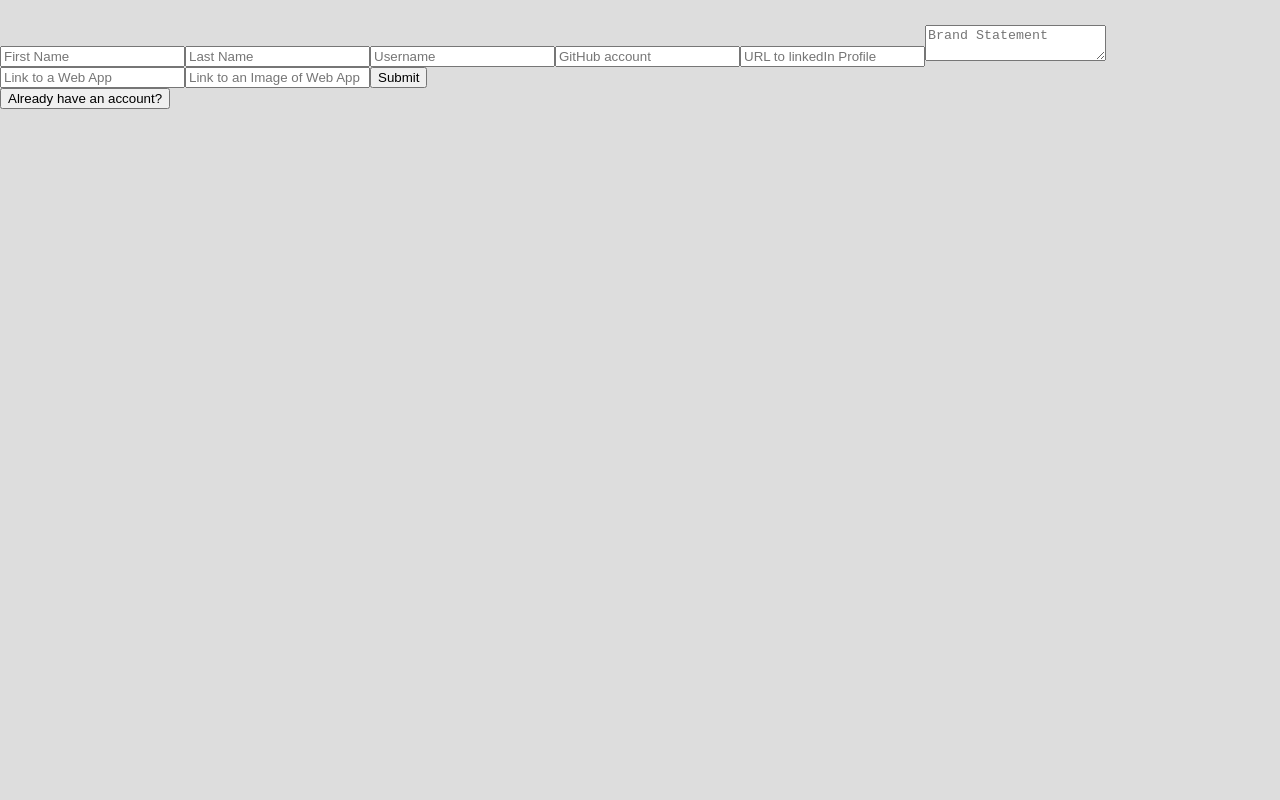
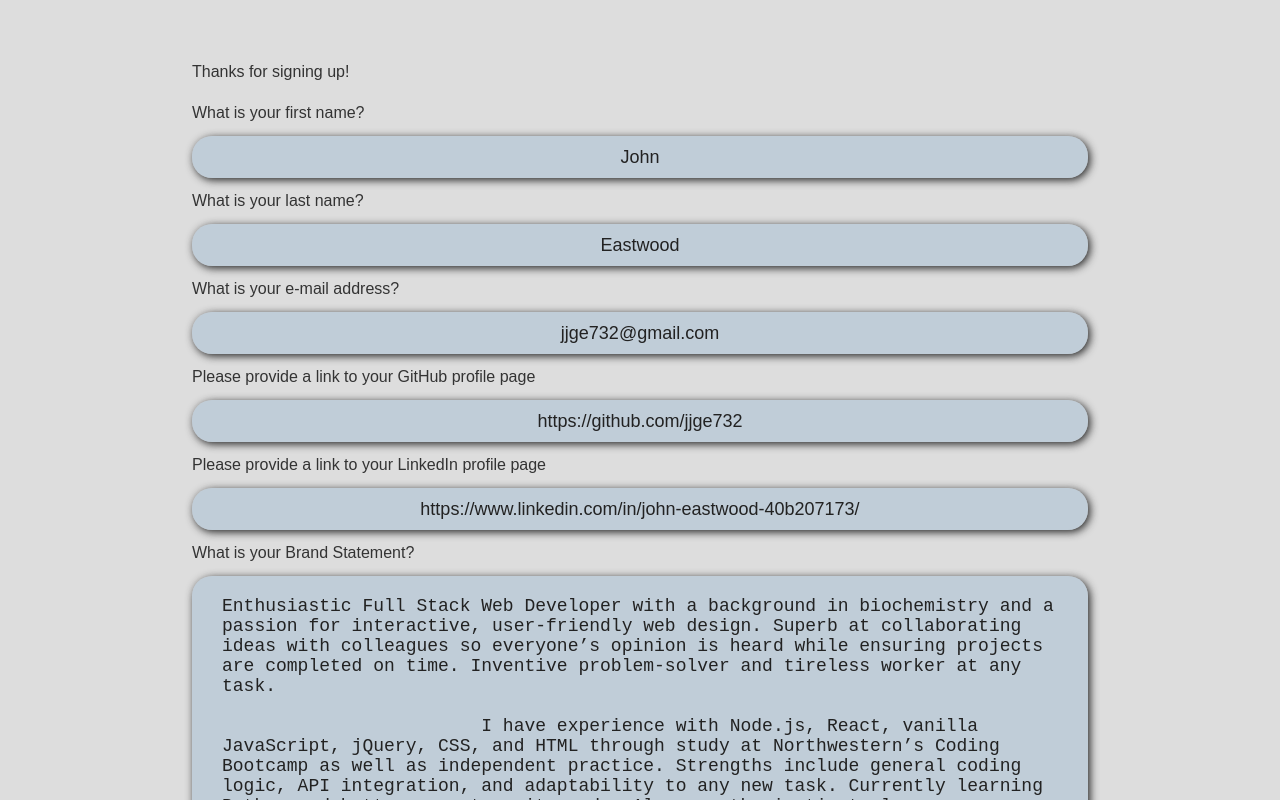
Before and after one commit to jjge732/Portfolio, a React (Create React App) app in the folder client/: page /form in a window 1280 px wide. Shown: the top 800 px of the page. Built offline with nearby package versions, Linux system fonts and the light colour scheme; the HTML template or start-up script is replaced by a standard one.

Commit message:
added styling to form page

```diff
--- a/client/src/assets/css/App.css
+++ b/client/src/assets/css/App.css
@@ -168,7 +168,7 @@ h4 {
     animation: move 3s infinite;
 }
 
-.back-end {
+/* .back-end {
   background-color: #000;
   color: #fff;
   width: 400px;
@@ -177,6 +177,65 @@ h4 {
   height: 40px;
   box-sizing: border-box;
   text-align: center;
+} */
+
+#form form{
+    display: grid;
+    grid-template-rows: repeat(auto-fit, auto);
+    grid-template-columns: auto;
+    grid-row-gap: 15px;
+    margin: 25px auto;
+}
+
+form input, form textarea {
+    height: 40px;
+    background-color: rgba(164, 189, 212, 50%);
+    border-color: rgba(164, 189, 212, 50%);
+    border: 0;
+    border-radius: 20px;
+    box-shadow: 2px 2px 8px;
+    font-size: 18px;
+    color: #222;
+    text-align: center;
+}
+
+::placeholder {
+    font-size: 18px;
+    color: #222;
+    text-align: center;
+}
+
+#form button{
+    height: 30px;
+    background-color: rgb(164, 189, 212);
+    border-color: rgb(164, 189, 212);
+    box-shadow: 2px 2px 8px;
+    font-size: 18px;
+    color: #222;
+}
+
+form button {
+    width: 25%;
+    justify-self: right;
+}
+
+#form {
+    margin: 5% 15%;
+}
+
+h5 {
+    color: #333;
+}
+
+button {
+    border-radius: 25px;
+    cursor: pointer;
+}
+
+#brandStatement, #brandStatement::placeholder {
+    height: 320px;
+    padding: 10px 15px;
+    text-align: start;
 }
 
 @media screen and (max-width: 1600) {
@@ -189,6 +248,9 @@ h4 {
     header h1 {
         width: 100%;
         text-align: start;
+    }
+    #form {
+        margin: 5%;
     }
 }
 
--- /dev/null
+++ b/client/src/components/CreatePortfolioButton.js
@@ -0,0 +1,28 @@
+import React, {Component} from 'react';
+
+class CreatePortfolioButton extends Component {
+    buttonStyle = {
+        fontSize: '34px',
+        borderRadius: '25px',
+        color: 'rgb(51, 51, 51)',
+        borderColor: 'rgb(164, 189, 212)',
+        backgroundColor: 'rgb(164, 189, 212)',
+        boxShadow: '-3px 3px 8px'
+    }
+    render () {
+        return (
+            <div>
+                <h3>
+                    Want a portfolio like this? {' '}
+                <button style={this.buttonStyle}>
+                    <a href='/form'>
+                        Click here!
+                    </a>
+                </button>
+                </h3>
+            </div>
+        )
+    }
+}
+
+export default CreatePortfolioButton;
--- a/client/src/components/Form.js
+++ b/client/src/components/Form.js
@@ -12,7 +12,7 @@ class Form extends Component {
         urlLink: '',
         imageLink: '',
         newUser: true
-      };
+    };
 
     updateUser = () => this.setState({newUser: this.state.newUser ? false: true});
 
@@ -75,98 +75,133 @@ class Form extends Component {
                 }).catch(err => console.log(err));
             }).catch(err => console.log(err));
         }
-      };
-
+    };
     render() {
         return this.state.newUser ? (
-            <div>
-                <p>
-                    {this.state.firstName + ' ' + this.state.lastName}
-                </p>
-                <form className="form">
+            <div id='form'>
+                <h5>
+                    Thanks for signing up{this.state.firstName && this.state.lastName ? ' ' + this.state.firstName + ' ' + this.state.lastName + '!': '!'}
+                </h5>
+                <form>
+                    <h5>
+                        What is your first name?
+                    </h5>
                     <input
                         value={this.state.firstName}
                         name="firstName"
                         onChange={this.handleInputChange}
                         type="text"
-                        placeholder="First Name"
+                        placeholder="John"
                     />
+                    <h5>
+                        What is your last name?
+                    </h5>
                     <input
                         value={this.state.lastName}
                         name="lastName"
                         onChange={this.handleInputChange}
                         type="text"
-                        placeholder="Last Name"
+                        placeholder="Eastwood"
                     />
+                    <h5>
+                        What is your e-mail address?
+                    </h5>
                     <input
                         value={this.state.user}
                         name="user"
                         onChange={this.handleInputChange}
                         type="text"
-                        placeholder="Username"
+                        placeholder="jjge732@gmail.com"
                     />
+                    <h5>
+                        Please provide a link to your GitHub profile page
+                    </h5>
                     <input
                         value={this.state.gitHub}
                         name="gitHub"
                         onChange={this.handleInputChange}
                         type="text"
-                        placeholder="GitHub account"
+                        placeholder="https://github.com/jjge732"
                     />
+                    <h5>
+                        Please provide a link to your LinkedIn profile page
+                    </h5>
                     <input
                         value={this.state.linkedIn}
                         name="linkedIn"
                         onChange={this.handleInputChange}
                         type="text"
-                        placeholder="URL to linkedIn Profile"
+                        placeholder="https://www.linkedin.com/in/john-eastwood-40b207173/"
                     />
+                    <h5>
+                        What is your Brand Statement?
+                    </h5>
                     <textarea
+                        id="brandStatement"
                         value={this.state.brandStatement}
                         name="brandStatement"
                         onChange={this.handleInputChange}
                         type="text"
-                        placeholder="Brand Statement"
+                        placeholder="Enthusiastic Full Stack Web Developer with a background in biochemistry and a passion for interactive, user-friendly web design. Superb at collaborating ideas with colleagues so everyone’s opinion is heard while ensuring projects are completed on time. Inventive problem-solver and tireless worker at any task.
+
+                        I have experience with Node.js, React, vanilla JavaScript, jQuery, CSS, and HTML through study at Northwestern’s Coding Bootcamp as well as independent practice. Strengths include general coding logic, API integration, and adaptability to any new task. Currently learning Python and better ways to write code. Always enthusiastic to learn new ways of accomplishing objectives. My coding and interpersonal skills will undoubtedly help any team design and output amazing products in a timely manner."
                     />
+                    <h5>
+                        Please provide a link to one of your projects
+                    </h5>
                     <input
                         value={this.state.urlLink}
                         name="urlLink"
                         onChange={this.handleInputChange}
                         type="text"
-                        placeholder="Link to a Web App"
+                        placeholder="https://ancient-wave-72500.herokuapp.com/"
                     />
+                    <h5>
+                        Please provide a link to an image to represent your project
+                    </h5>
                     <input
                         value={this.state.imageLink}
                         name="imageLink"
                         onChange={this.handleInputChange}
                         type="text"
-                        placeholder="Link to an Image of Web App"
+                        placeholder="https://images.pexels.com/photos/"
                     />
                 <button onClick={this.handleFormSubmit}>Submit</button>
                 </form>
                 <button onClick={this.updateUser}>Already have an account?</button>
             </div>
         ) : (
-            <div>
-                <form className="form">
+            <div id="form">
+                <form>
+                    <h5>
+                        What is your e-mail address?
+                    </h5>
                     <input
                         value={this.state.user}
                         name="user"
                         onChange={this.handleInputChange}
                         type="text"
-                        placeholder="Username"
+                        placeholder="jjge732@gmail.com"
                     />
+                    <h5>
+                        Please provide a link to one of your projects
+                    </h5>
                     <input
                         value={this.state.urlLink}
                         name="urlLink"
                         onChange={this.handleInputChange}
                         type="text"
-                        placeholder="Link to a Web App"
+                        placeholder="https://ancient-wave-72500.herokuapp.com/"
                     />
+                    <h5>
+                        Please provide a link to an image to represent your project
+                    </h5>
                     <input
                         value={this.state.imageLink}
                         name="imageLink"
                         onChange={this.handleInputChange}
                         type="text"
-                        placeholder="Link to an Image of Web App"
+                        placeholder="https://images.pexels.com/photos/"
                     />
                     <button onClick={this.handleFormSubmit}>Submit</button>
                 </form>
--- a/client/src/components/Home.js
+++ b/client/src/components/Home.js
@@ -2,6 +2,7 @@ import React, {Component} from 'react';
 import LandingImageContainer from './LandingImageContainer';
 import BrandStatement from './BrandStatement';
 import Portfolio from './Portfolio';
+import CreatePortfolioButton from './CreatePortfolioButton';
 import Footer from './Footer';
 import API from './utils/API';
 
@@ -18,6 +19,7 @@ class Home extends Component {
                 <LandingImageContainer name={this.state.firstName + ' ' + this.state.lastName}/>
                 <BrandStatement statement={this.state.brandStatement} />
                 <Portfolio screenshotLinks={this.state.screenshotLinks} />
+                <CreatePortfolioButton />
                 <Footer gitHub={this.state.gitHub} linkedIn={this.state.linkedIn}/>
             </div>
         ) : (
--- a/client/src/components/LandingImageContainer.js
+++ b/client/src/components/LandingImageContainer.js
@@ -32,15 +32,9 @@ class LandingImageContainer extends Component {
             this.setState({toTopShouldExist: false});
         }
     }
-    getColoredImage = () => {
-        this.setState({imageSource: '/images/pexels-photo-692103.jpeg'})
-    }
-    getBlackAndWhiteImage = () => {
-        this.setState({imageSource: '/images/pexels-photo-692103-ConvertImage.jpg'})
-    }
-    componentDidMount = () => {
-        window.addEventListener('scroll', this.handleScroll);
-    }
+    getColoredImage = () => this.setState({imageSource: '/images/pexels-photo-692103.jpeg'});
+    getBlackAndWhiteImage = () => this.setState({imageSource: '/images/pexels-photo-692103-ConvertImage.jpg'});
+    componentDidMount = () => window.addEventListener('scroll', this.handleScroll);
     render() {
         return (
             <div id='landingImageContainer' onMouseEnter={this.getColoredImage} onMouseLeave={this.getBlackAndWhiteImage}>
--- a/client/src/index.css
+++ b/client/src/index.css
@@ -1,4 +1,4 @@
-body {
+/* body {
   margin: 0;
   padding: 0;
   font-family: -apple-system, BlinkMacSystemFont, "Segoe UI", "Roboto", "Oxygen",
@@ -11,4 +11,4 @@ body {
 code {
   font-family: source-code-pro, Menlo, Monaco, Consolas, "Courier New",
     monospace;
-}
+} */
```
Also changed, not shown: client/public/index.html (+0 -23 lines). Lines whose indentation alone changed are shown as unchanged.
